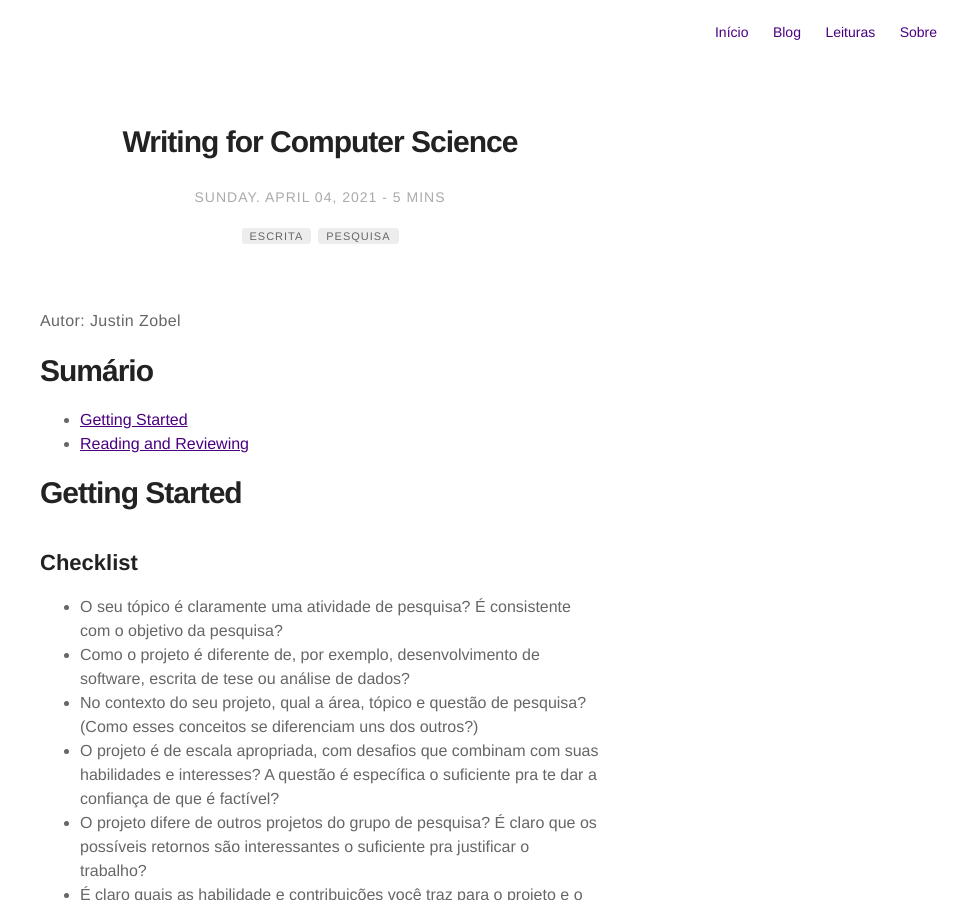
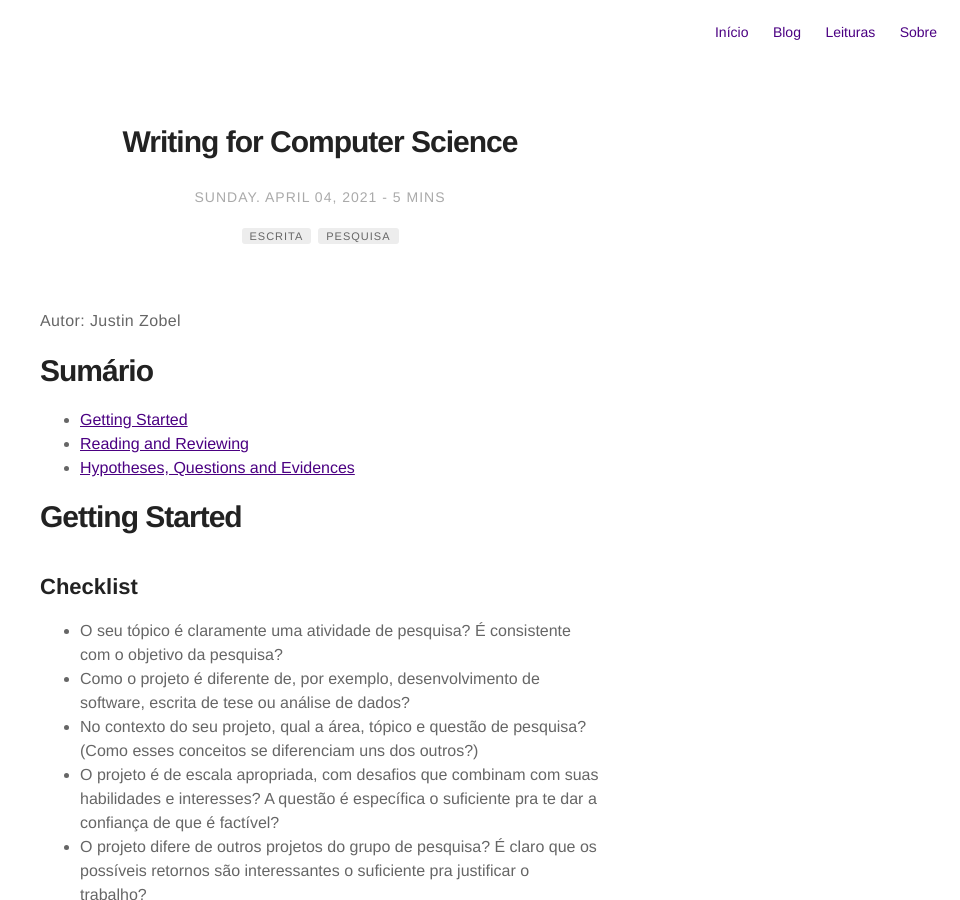
Before and after one commit to giovana-morais/giovana-morais.github.io, a Jekyll site: the page built from _posts/2021-04-04-writing-for-cs.md, in a window 1280 px wide and 900 px high. Shown: the whole window, without its empty margins (320-1280 px from the left). Built offline with Jekyll 4.4.1, drawn with Linux system fonts in a browser that asks for light colours.

Commit message:
cap4: adiciona índice

```diff
--- a/_posts/2021-04-04-writing-for-cs.md
+++ b/_posts/2021-04-04-writing-for-cs.md
@@ -15,6 +15,7 @@ Autor: Justin Zobel
 # Sumário
 - [Getting Started](#getting-started)
 - [Reading and Reviewing](#reading-and-reviewing)
+- [Hypotheses, Questions and Evidences](#hypotheses-questions-and-evidences)
 
 # Getting Started
 
```
